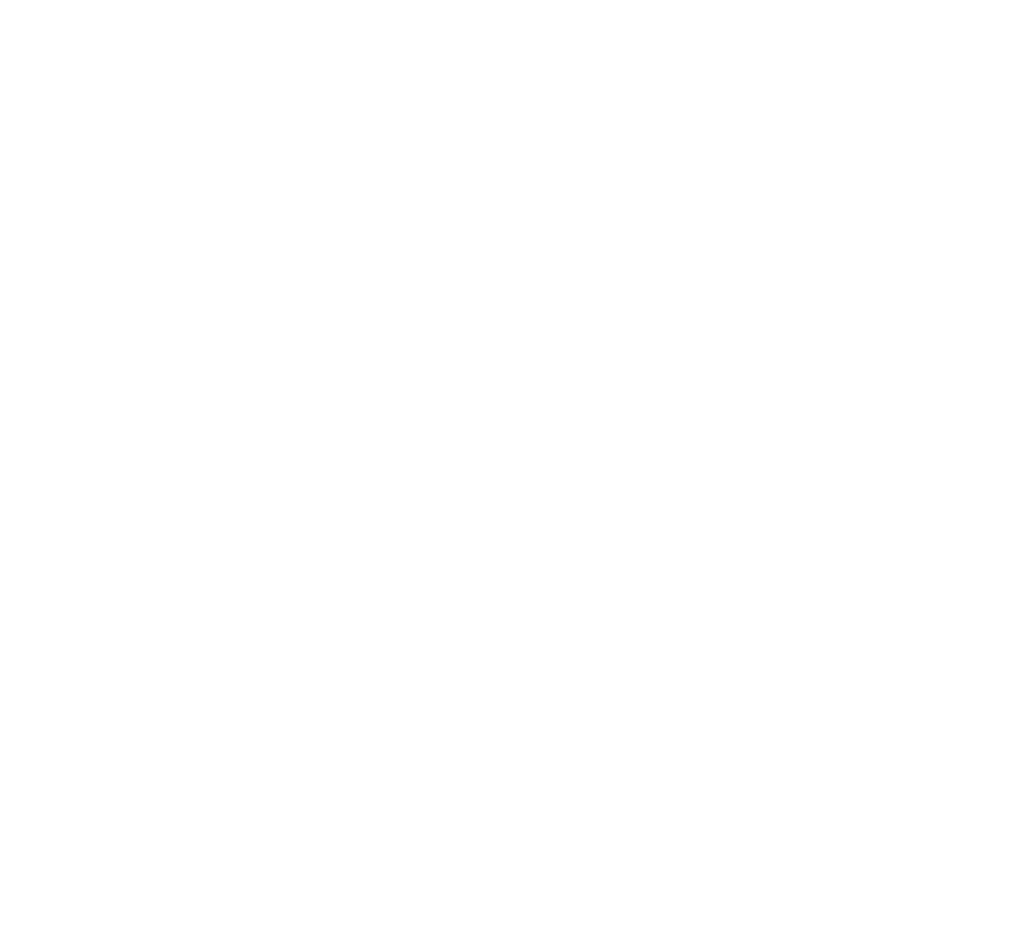
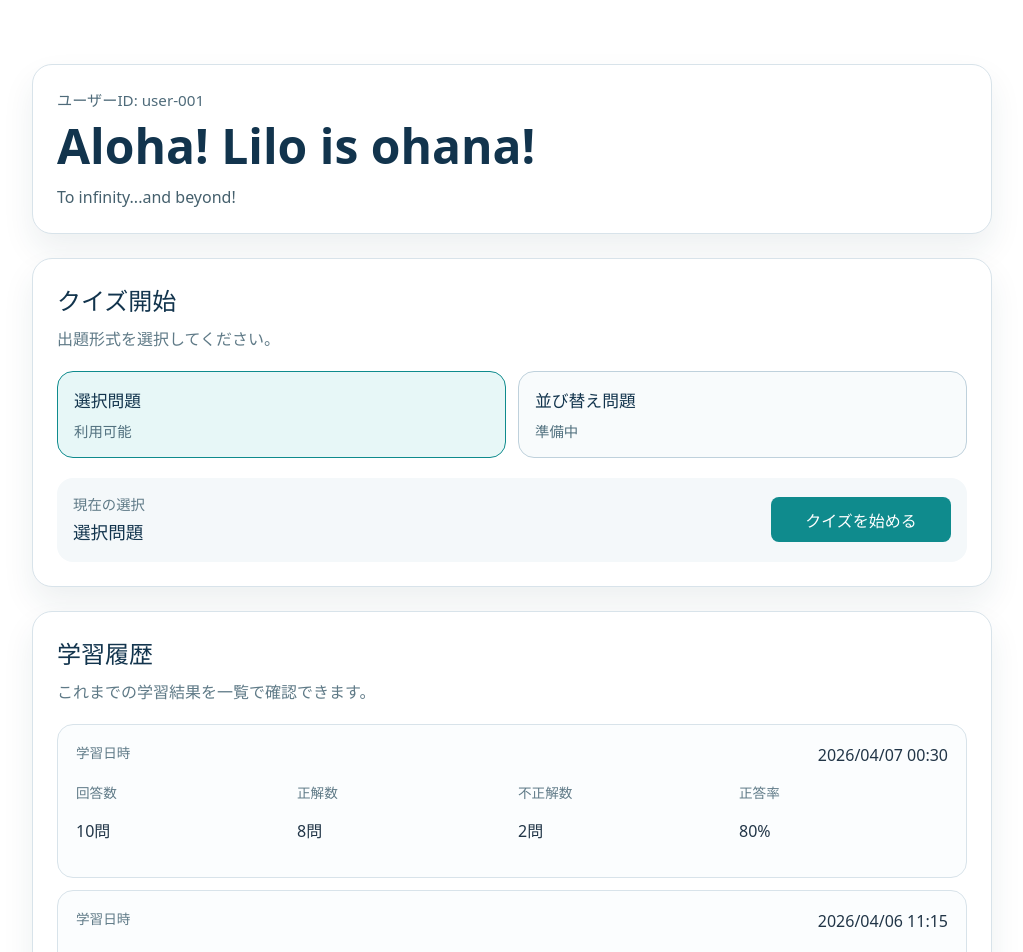
Before and after one commit to okamooo/quiz_Disney_frontend, a React (Vite) app: page /home in a window 1280 px wide. Before the commit this address had no page. Shown: the top 952 px of the page, without its empty margins (128-1151 px from the left). Before the commit the page ends 800 px from the top, so only its background shows below. Built offline with nearby package versions, Linux system fonts and the light colour scheme.

Commit message:
ホーム画面実装

```diff
--- a/src/App.tsx
+++ b/src/App.tsx
@@ -1,6 +1,7 @@
 import { BrowserRouter as Router, Routes, Route, Navigate } from 'react-router-dom';
 import LoginPage from './pages/LoginPage';
 import RegisterPage from './pages/RegisterPage';
+import HomePage from './pages/HomePage';
 import './App.css';
 
 function App() {
@@ -11,6 +12,7 @@ function App() {
           {/* デフォルトルートをログイン画面に設定 */}
           <Route path="/login" element={<LoginPage />} />
           <Route path="/register" element={<RegisterPage />} />
+          <Route path="/home" element={<HomePage />} />
           <Route path="/" element={<Navigate to="/login" replace />} />
 
           {/* 将来的にダッシュボードなどを追加する場合はここに追加 */}
--- /dev/null
+++ b/src/components/HomeHeader.tsx
@@ -0,0 +1,21 @@
+import React from 'react';
+
+interface HomeHeaderProps {
+  userId: string;
+  userName: string;
+}
+
+const HomeHeader: React.FC<HomeHeaderProps> = ({
+  userId,
+  userName,
+}) => {
+  return (
+    <section className="home-card">
+      <p className="home-user-id">ユーザーID: {userId}</p>
+      <h1 className="home-title">Aloha! {userName} is ohana!</h1>
+      <p className="home-subtitle">To infinity...and beyond!</p>
+    </section>
+  );
+};
+
+export default HomeHeader;
--- /dev/null
+++ b/src/components/LearningHistoryList.tsx
@@ -0,0 +1,60 @@
+import React from 'react';
+import { LearningHistory } from '../types/home';
+
+interface LearningHistoryListProps {
+  learningHistories: LearningHistory[];
+}
+
+const formatPlayedAt = (playedAt: string) => {
+  return new Date(playedAt).toLocaleString('ja-JP', {
+    year: 'numeric',
+    month: '2-digit',
+    day: '2-digit',
+    hour: '2-digit',
+    minute: '2-digit',
+  });
+};
+
+const LearningHistoryList: React.FC<LearningHistoryListProps> = ({
+  learningHistories,
+}) => {
+  return (
+    <section className="home-card">
+      <div className="home-section-header">
+        <h2>学習履歴</h2>
+        <p>これまでの学習結果を一覧で確認できます。</p>
+      </div>
+
+      <div className="history-list">
+        {learningHistories.map((learningHistory) => (
+          <article key={learningHistory.historyId} className="history-item">
+            <div className="history-row">
+              <span className="history-label">学習日時</span>
+              <span>{formatPlayedAt(learningHistory.playedAt)}</span>
+            </div>
+            <div className="history-grid">
+              <div>
+                <p className="history-label">回答数</p>
+                <p>{learningHistory.solvedCount}問</p>
+              </div>
+              <div>
+                <p className="history-label">正解数</p>
+                <p>{learningHistory.correctCount}問</p>
+              </div>
+              <div>
+                <p className="history-label">不正解数</p>
+                <p>{learningHistory.incorrectCount}問</p>
+              </div>
+              <div>
+                <p className="history-label">正答率</p>
+                <p>{learningHistory.accuracyRate}%</p>
+              </div>
+            </div>
+          </article>
+        ))}
+      </div>
+    </section>
+  );
+};
+
+export default LearningHistoryList;
--- /dev/null
+++ b/src/components/QuizModeSection.tsx
@@ -0,0 +1,71 @@
+import React, { useMemo } from 'react';
+import { QuizModeOption } from '../types/home';
+
+interface QuizModeSectionProps {
+  quizModes: QuizModeOption[];
+  selectedQuizMode: string;
+  hasAvailableQuiz: boolean;
+  onQuizModeChange: (quizMode: string) => void;
+  onQuizStart: () => void;
+}
+
+const QuizModeSection: React.FC<QuizModeSectionProps> = ({
+  quizModes,
+  selectedQuizMode,
+  hasAvailableQuiz,
+  onQuizModeChange,
+  onQuizStart,
+}) => {
+  const selectedQuizModeData = useMemo(() => {
+    return quizModes.find((quizModeOption) => quizModeOption.quizMode === selectedQuizMode);
+  }, [quizModes, selectedQuizMode]);
+
+  return (
+    <section className="home-card">
+      <div className="home-section-header">
+        <h2>クイズ開始</h2>
+        <p>出題形式を選択してください。</p>
+      </div>
+
+      <div className="quiz-mode-list">
+        {quizModes.map((quizModeOption) => {
+          const isSelected = quizModeOption.quizMode === selectedQuizMode;
+
+          return (
+            <button
+              key={quizModeOption.quizMode}
+              type="button"
+              className={`quiz-mode-button ${isSelected ? 'selected' : ''}`}
+              onClick={() => onQuizModeChange(quizModeOption.quizMode)}
+            >
+              <span className="quiz-mode-label">{quizModeOption.quizModeLabel}</span>
+              <span className="quiz-mode-status">
+                {quizModeOption.isAvailable ? '利用可能' : '準備中'}
+              </span>
+            </button>
+          );
+        })}
+      </div>
+
+      <div className="quiz-start-panel">
+        <div>
+          <p className="quiz-start-title">現在の選択</p>
+          <p className="quiz-start-value">
+            {selectedQuizModeData?.quizModeLabel ?? '未選択'}
+          </p>
+        </div>
+
+        <button
+          type="button"
+          className="quiz-start-button"
+          disabled={!hasAvailableQuiz}
+          onClick={onQuizStart}
+        >
+          クイズを始める
+        </button>
+      </div>
+    </section>
+  );
+};
+
+export default QuizModeSection;
--- /dev/null
+++ b/src/pages/HomePage.css
@@ -0,0 +1,157 @@
+.home-page {
+  width: min(960px, calc(100vw - 32px));
+  margin: 0 auto;
+  padding: 32px 0 48px;
+  display: grid;
+  gap: 24px;
+}
+
+.home-card {
+  background: #ffffff;
+  border: 1px solid #d8e3ea;
+  border-radius: 20px;
+  padding: 24px;
+  box-shadow: 0 16px 32px rgba(20, 58, 79, 0.08);
+  text-align: left;
+}
+
+.home-user-id {
+  margin: 0 0 8px;
+  font-size: 0.95rem;
+  color: #4f6b7a;
+}
+
+.home-title {
+  margin: 0;
+  font-size: clamp(2rem, 4vw, 3rem);
+  color: #12344d;
+}
+
+.home-subtitle {
+  margin: 12px 0 0;
+  color: #45606d;
+}
+
+.home-section-header h2 {
+  margin: 0;
+  color: #12344d;
+}
+
+.home-section-header p {
+  margin: 8px 0 0;
+  color: #5f7a87;
+}
+
+.quiz-mode-list {
+  display: grid;
+  grid-template-columns: repeat(auto-fit, minmax(220px, 1fr));
+  gap: 12px;
+  margin-top: 20px;
+}
+
+.quiz-mode-button {
+  display: flex;
+  flex-direction: column;
+  gap: 8px;
+  align-items: flex-start;
+  padding: 16px;
+  border-radius: 16px;
+  border: 1px solid #bfd1dc;
+  background: #f8fbfc;
+  color: #12344d;
+}
+
+.quiz-mode-button.selected {
+  border-color: #0f8b8d;
+  background: #e7f7f7;
+}
+
+.quiz-mode-label {
+  font-size: 1.05rem;
+  font-weight: 700;
+}
+
+.quiz-mode-status {
+  font-size: 0.9rem;
+  color: #52717f;
+}
+
+.quiz-start-panel {
+  margin-top: 20px;
+  display: flex;
+  justify-content: space-between;
+  align-items: center;
+  gap: 16px;
+  padding: 16px;
+  border-radius: 16px;
+  background: #f4f8fa;
+}
+
+.quiz-start-title {
+  margin: 0;
+  font-size: 0.9rem;
+  color: #5f7a87;
+}
+
+.quiz-start-value {
+  margin: 4px 0 0;
+  font-size: 1.1rem;
+  font-weight: 700;
+  color: #12344d;
+}
+
+.quiz-start-button {
+  min-width: 180px;
+  background: #0f8b8d;
+  color: #ffffff;
+}
+
+.quiz-start-button:disabled {
+  cursor: not-allowed;
+  background: #b8c8d1;
+  color: #f5f7f8;
+}
+
+.history-list {
+  margin-top: 20px;
+  display: grid;
+  gap: 12px;
+}
+
+.history-item {
+  padding: 18px;
+  border-radius: 16px;
+  border: 1px solid #d8e3ea;
+  background: #fbfdfe;
+}
+
+.history-row {
+  display: flex;
+  justify-content: space-between;
+  gap: 12px;
+  margin-bottom: 16px;
+}
+
+.history-grid {
+  display: grid;
+  grid-template-columns: repeat(auto-fit, minmax(120px, 1fr));
+  gap: 12px;
+}
+
+.history-label {
+  margin: 0 0 4px;
+  font-size: 0.85rem;
+  color: #5f7a87;
+}
+
+@media (max-width: 640px) {
+  .quiz-start-panel,
+  .history-row {
+    flex-direction: column;
+    align-items: flex-start;
+  }
+
+  .quiz-start-button {
+    width: 100%;
+  }
+}
--- /dev/null
+++ b/src/pages/HomePage.tsx
@@ -0,0 +1,93 @@
+import React, { useMemo, useState } from 'react';
+import HomeHeader from '../components/HomeHeader';
+import LearningHistoryList from '../components/LearningHistoryList';
+import QuizModeSection from '../components/QuizModeSection';
+import './HomePage.css';
+import { HomeData, QuizModeOption } from '../types/home';
+
+// API 連携前でも画面確認できるように、まずはモックデータを置いています。
+const mockHomeData: HomeData = {
+  userId: 'user-001',
+  userName: 'Lilo',
+  welcomeMessage: '',
+  hasAvailableQuiz: true,
+  quizModes: [
+    {
+      quizMode: 'choice',
+      quizModeLabel: '選択問題',
+      quizStartUrl: '/quiz/choice',
+      isAvailable: true,
+    },
+    {
+      quizMode: 'sort',
+      quizModeLabel: '並び替え問題',
+      quizStartUrl: '/quiz/sort',
+      isAvailable: false,
+    },
+  ],
+  learningHistories: [
+    {
+      historyId: 'history-001',
+      playedAt: '2026-04-07T09:30:00+09:00',
+      solvedCount: 10,
+      correctCount: 8,
+      incorrectCount: 2,
+      accuracyRate: 80,
+    },
+    {
+      historyId: 'history-002',
+      playedAt: '2026-04-06T20:15:00+09:00',
+      solvedCount: 12,
+      correctCount: 9,
+      incorrectCount: 3,
+      accuracyRate: 75,
+    },
+  ],
+};
+
+const HomePage: React.FC = () => {
+  const [homeData] = useState<HomeData>(mockHomeData);
+  const [selectedQuizMode, setSelectedQuizMode] = useState<string>(
+    mockHomeData.quizModes[0]?.quizMode ?? '',
+  );
+
+  const selectedQuizModeData = useMemo<QuizModeOption | undefined>(() => {
+    return homeData.quizModes.find(
+      (quizModeOption) => quizModeOption.quizMode === selectedQuizMode,
+    );
+  }, [homeData.quizModes, selectedQuizMode]);
+
+  const hasAvailableQuiz =
+    homeData.hasAvailableQuiz && Boolean(selectedQuizModeData?.isAvailable);
+
+  const handleQuizStart = () => {
+    if (!selectedQuizModeData) {
+      return;
+    }
+
+    alert(
+      `${selectedQuizModeData.quizModeLabel} を開始します。\n遷移先: ${selectedQuizModeData.quizStartUrl}`,
+    );
+  };
+
+  return (
+    <main className="home-page">
+      <HomeHeader
+        userId={homeData.userId}
+        userName={homeData.userName}
+      />
+
+      <QuizModeSection
+        quizModes={homeData.quizModes}
+        selectedQuizMode={selectedQuizMode}
+        hasAvailableQuiz={hasAvailableQuiz}
+        onQuizModeChange={setSelectedQuizMode}
+        onQuizStart={handleQuizStart}
+      />
+
+      <LearningHistoryList learningHistories={homeData.learningHistories} />
+    </main>
+  );
+};
+
+export default HomePage;
--- /dev/null
+++ b/src/types/home.ts
@@ -0,0 +1,26 @@
+export type QuizMode = 'choice' | 'sort';
+
+export interface QuizModeOption {
+  quizMode: QuizMode;
+  quizModeLabel: string;
+  quizStartUrl: string;
+  isAvailable: boolean;
+}
+
+export interface LearningHistory {
+  historyId: string;
+  playedAt: string;
+  solvedCount: number;
+  correctCount: number;
+  incorrectCount: number;
+  accuracyRate: number;
+}
+
+export interface HomeData {
+  userId: string;
+  userName: string;
+  welcomeMessage: string;
+  quizModes: QuizModeOption[];
+  hasAvailableQuiz: boolean;
+  learningHistories: LearningHistory[];
+}
```
